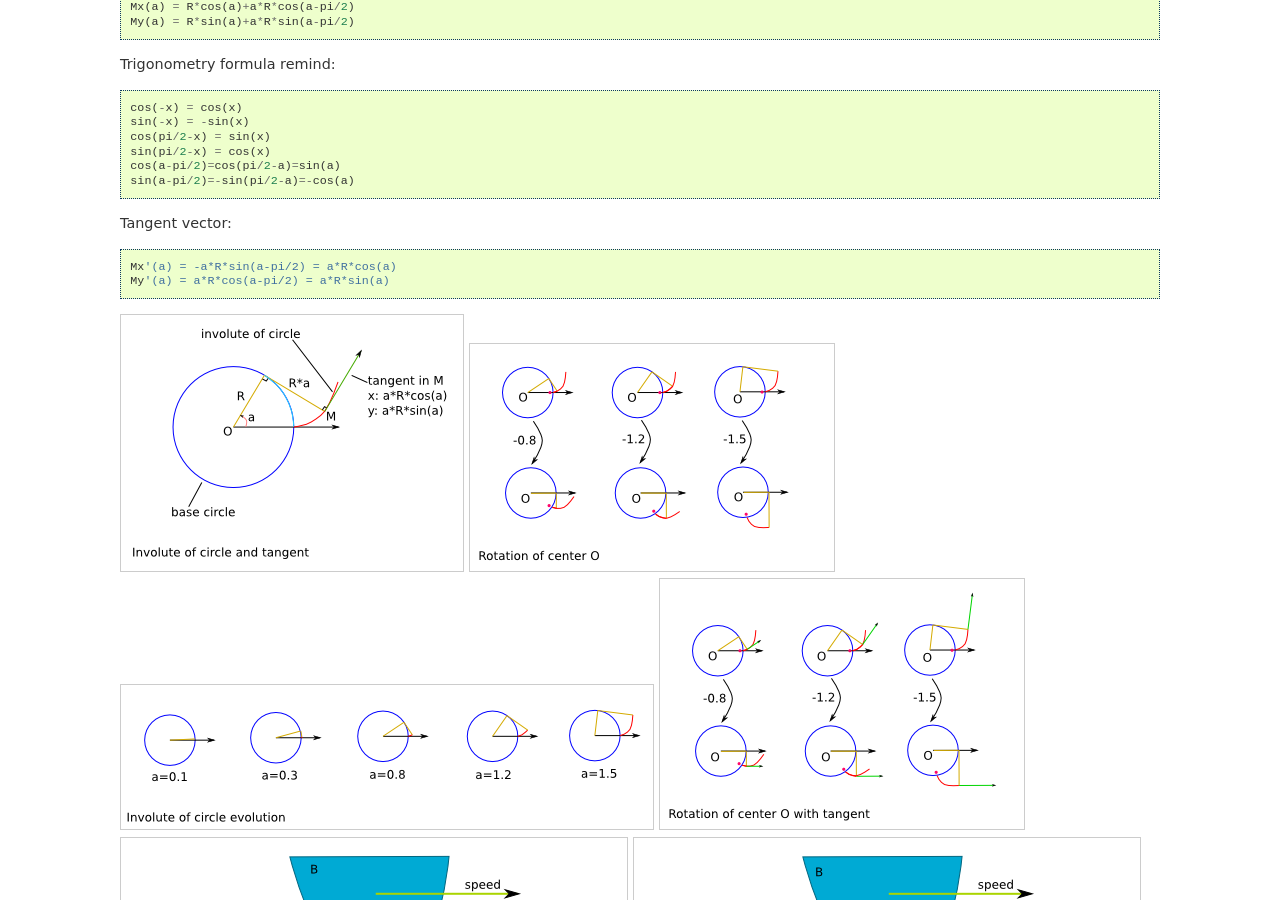
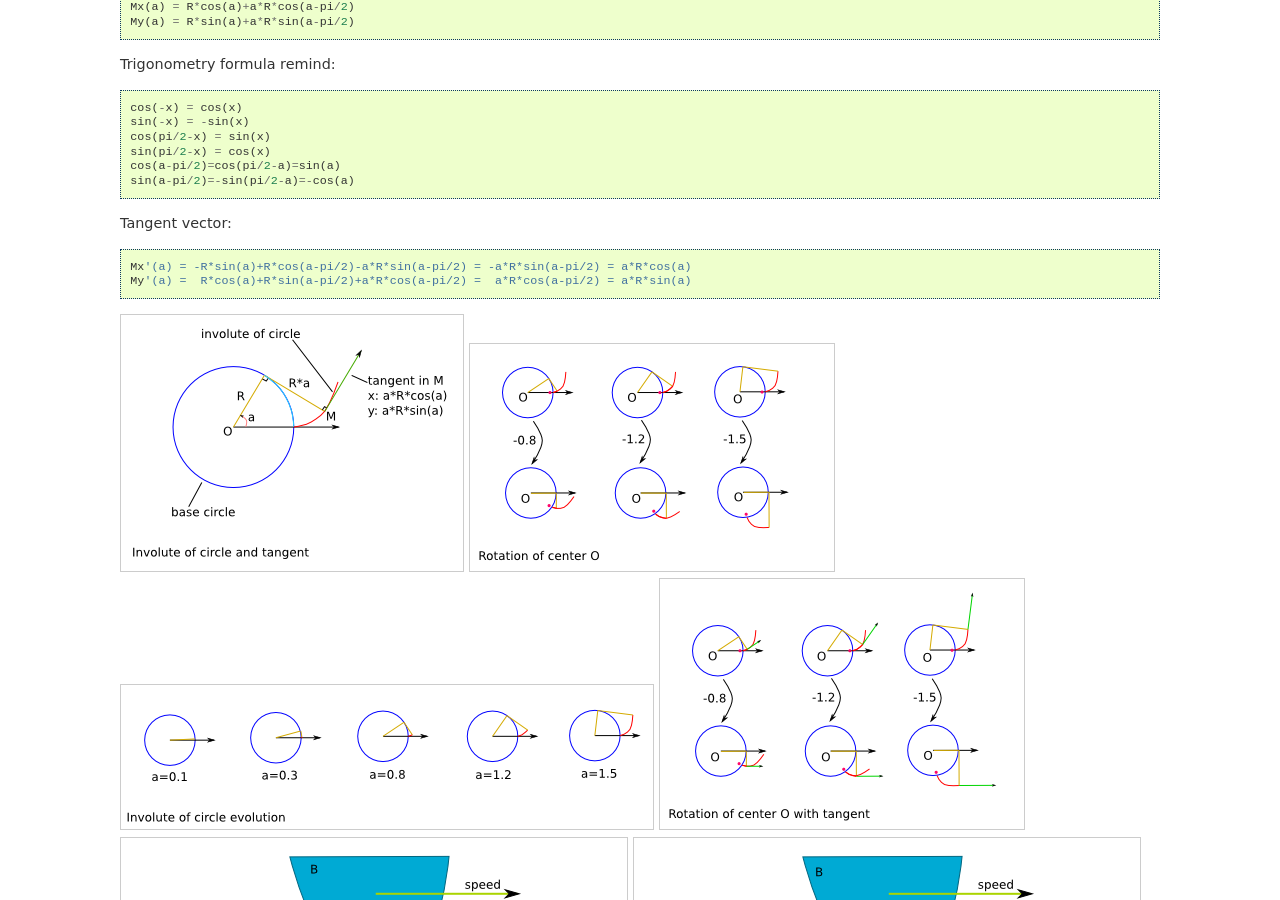
Before and after one commit to charlyoleg/Cnc25D, a Sphinx documentation site: the page built from docs/gear_profile_theory.rst, in a window 1280 px wide and 900 px high, scrolled down 2337 px. Built offline with Sphinx 7.4.7, drawn with Linux system fonts in a browser that asks for light colours; formulas are drawn with MathJax 3.

Commit message:
[gear-profile] fix doc

```diff
--- a/docs/gear_profile_theory.rst
+++ b/docs/gear_profile_theory.rst
@@ -87,8 +87,8 @@ Trigonometry formula remind::
 
 Tangent vector::
 
-  Mx'(a) = -a*R*sin(a-pi/2) = a*R*cos(a)
-  My'(a) = a*R*cos(a-pi/2) = a*R*sin(a)
+  Mx'(a) = -R*sin(a)+R*cos(a-pi/2)-a*R*sin(a-pi/2) = -a*R*sin(a-pi/2) = a*R*cos(a)
+  My'(a) =  R*cos(a)+R*sin(a-pi/2)+a*R*cos(a-pi/2) =  a*R*cos(a-pi/2) = a*R*sin(a)
 
 .. image:: images/gear_theory_involute_of_circle_and_tangent.png
 
```
